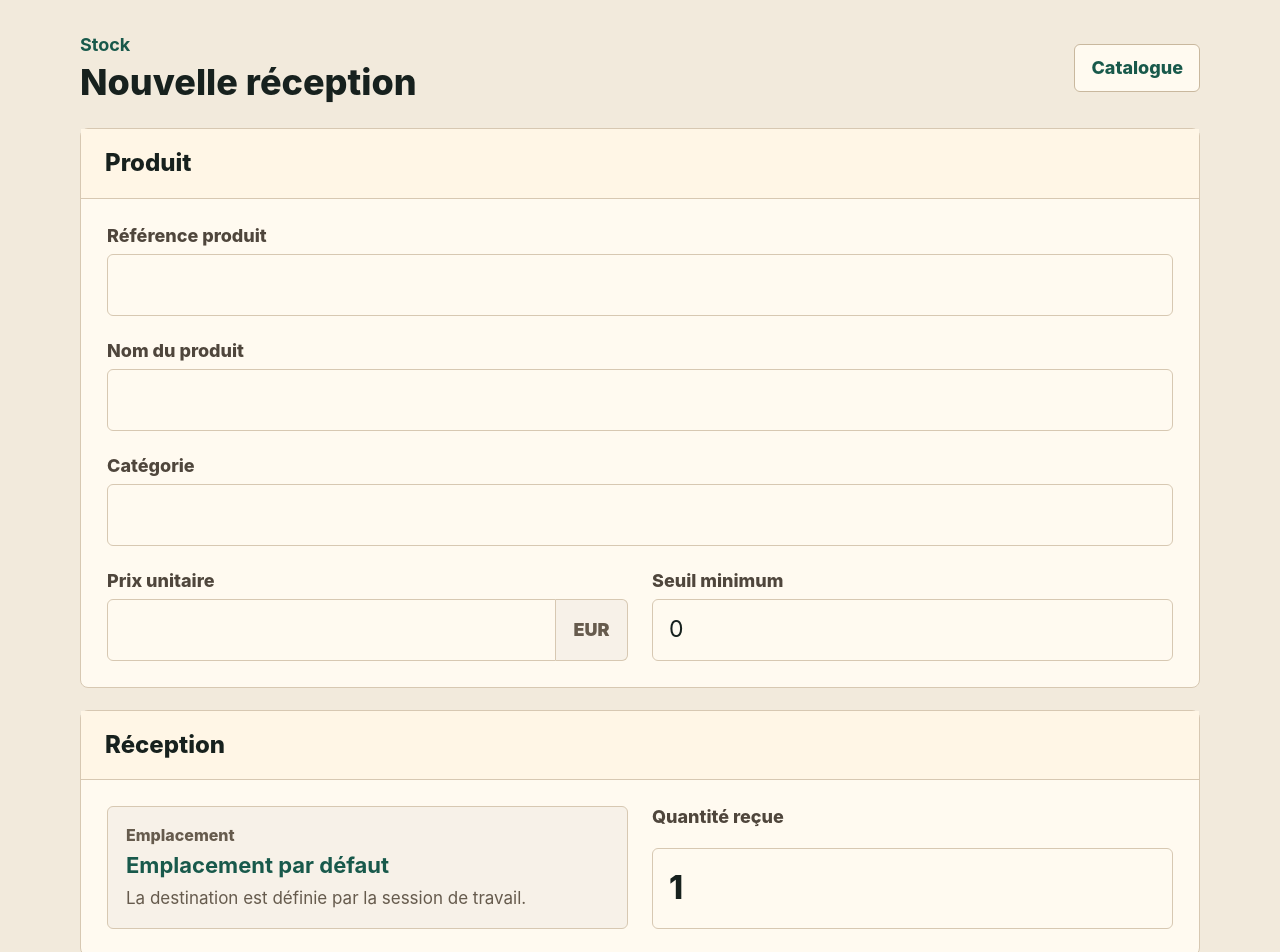
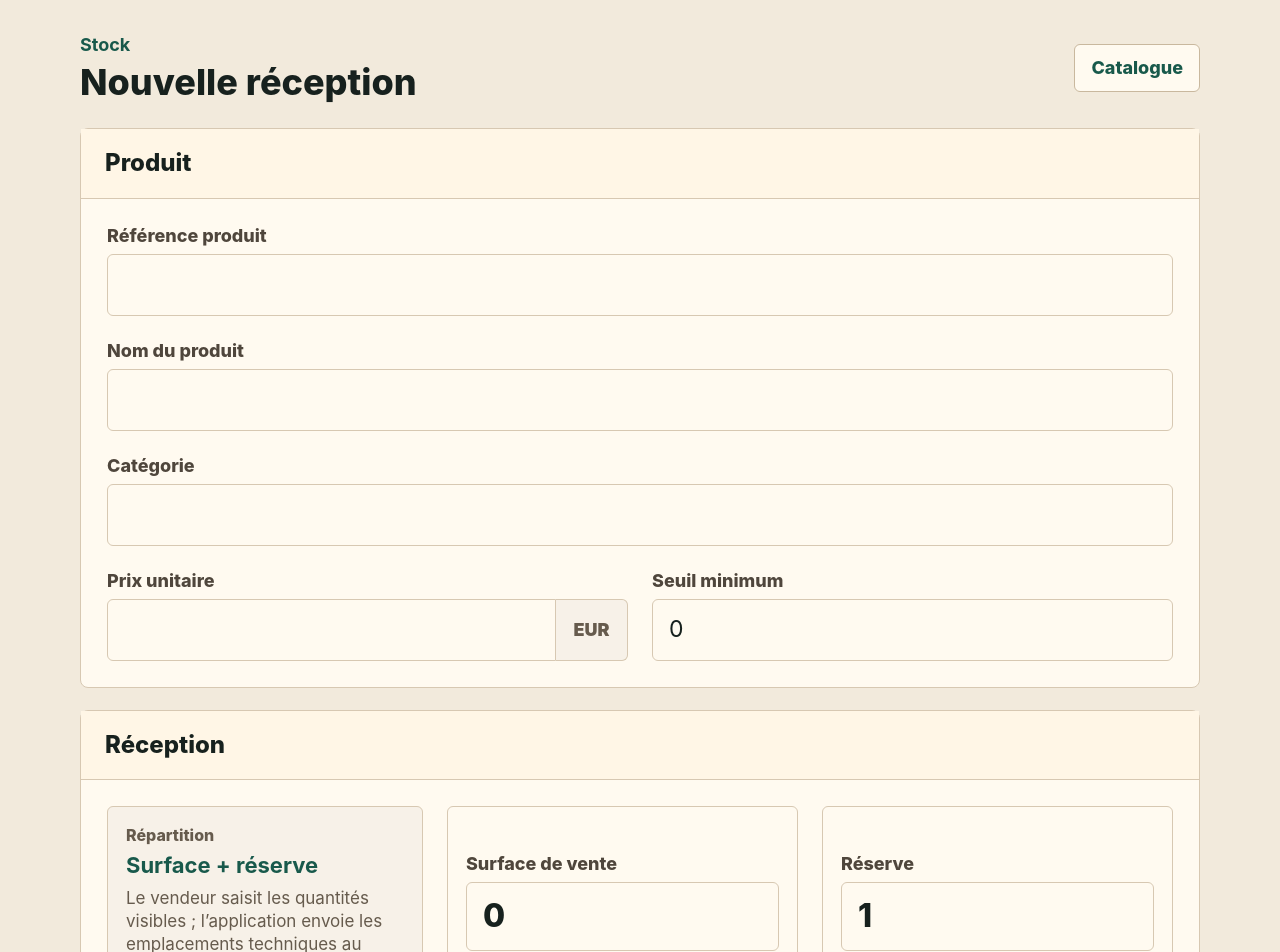
Before and after one commit to aliCheikCheikh/auto-stock-management-front, an Angular app: page /stock-receipts/new in a window 1280 px wide. Shown: the top 952 px of the page. Built offline with nearby package versions, Linux system fonts and the light colour scheme.

Commit message:
feat(stock-receipts): split receipt quantities by location

```diff
--- a/src/app/features/stock-receipts/pages/new-stock-receipt-page/new-stock-receipt-page.html
+++ b/src/app/features/stock-receipts/pages/new-stock-receipt-page/new-stock-receipt-page.html
@@ -68,18 +68,27 @@
                 <h2 id="distribution-section-title">Réception</h2>
             </div>
 
-      <div class="form-grid">
-        <div class="session-context">
-          <span>Emplacement</span>
-          <strong>Emplacement par défaut</strong>
-          <p>La destination est définie par la session de travail.</p>
+            <div class="form-grid form-grid--distribution">
+                <div class="distribution-note">
+                    <span>Répartition</span>
+                    <strong>Surface + réserve</strong>
+                    <p>Le vendeur saisit les quantités visibles ; l’application envoie les emplacements techniques au
+                        backend.</p>
                 </div>
 
-        <div class="field field--quantity">
-          <label for="quantity">Quantité reçue</label>
-          <input id="quantity" type="number" formControlName="quantity" />
-          @if (form.controls.quantity.touched && form.controls.quantity.invalid) {
-            <p class="field-error">Quantité invalide.</p>
+                <div class="distribution-card">
+                    <label for="shopFloorQuantity">Surface de vente</label>
+                    <input id="shopFloorQuantity" type="number" formControlName="shopFloorQuantity" />
+                    @if (form.controls.shopFloorQuantity.touched && form.controls.shopFloorQuantity.invalid) {
+                    <p class="field-error">Quantité surface invalide.</p>
+                    }
+                </div>
+
+                <div class="distribution-card">
+                    <label for="backstockQuantity">Réserve</label>
+                    <input id="backstockQuantity" type="number" formControlName="backstockQuantity" />
+                    @if (form.controls.backstockQuantity.touched && form.controls.backstockQuantity.invalid) {
+                    <p class="field-error">Quantité réserve invalide.</p>
                     }
                 </div>
             </div>
--- a/src/app/features/stock-receipts/pages/new-stock-receipt-page/new-stock-receipt-page.scss
+++ b/src/app/features/stock-receipts/pages/new-stock-receipt-page/new-stock-receipt-page.scss
@@ -88,6 +88,10 @@ h2 {
   padding: 26px;
 }
 
+.form-grid--distribution {
+  grid-template-columns: minmax(220px, 0.9fr) repeat(2, minmax(0, 1fr));
+}
+
 .field {
   display: grid;
   gap: 8px;
@@ -145,38 +149,46 @@ input:focus {
   font-weight: 900;
 }
 
-.field--quantity input {
-  font-size: 32px;
-  font-weight: 800;
-}
-
-.session-context {
+.distribution-note,
+.distribution-card {
   display: grid;
   gap: 8px;
   align-content: center;
-  min-height: 112px;
+  min-height: 150px;
   border: 1px solid var(--color-border);
   border-radius: 6px;
-  background: var(--color-canvas-soft);
   padding: 18px;
 }
 
-.session-context span {
+.distribution-note {
+  background: var(--color-canvas-soft);
+}
+
+.distribution-card {
+  background: var(--color-surface);
+}
+
+.distribution-note span {
   color: var(--color-muted);
   font-size: 16px;
   font-weight: 800;
 }
 
-.session-context strong {
+.distribution-note strong {
   color: var(--color-petrol);
   font-size: 22px;
   line-height: 1.15;
 }
 
-.session-context p {
+.distribution-note p {
   color: var(--color-muted);
   font-size: 17px;
   line-height: 1.35;
+}
+
+.distribution-card input {
+  font-size: 32px;
+  font-weight: 800;
 }
 
 .field-error {
@@ -232,6 +244,10 @@ input:focus {
     padding: 22px;
   }
 
+  .form-grid--distribution {
+    grid-template-columns: 1fr;
+  }
+
   .form-actions {
     justify-content: stretch;
   }
--- a/src/app/features/stock-receipts/pages/new-stock-receipt-page/new-stock-receipt-page.ts
+++ b/src/app/features/stock-receipts/pages/new-stock-receipt-page/new-stock-receipt-page.ts
@@ -31,9 +31,13 @@ export class NewStockReceiptPage {
       nonNullable: true,
       validators: [Validators.required, Validators.min(0)],
     }),
-    quantity: new FormControl(1, {
+    shopFloorQuantity: new FormControl(0, {
       nonNullable: true,
-      validators: [Validators.required, Validators.min(1)],
+      validators: [Validators.required, Validators.min(0)],
+    }),
+    backstockQuantity: new FormControl(1, {
+      nonNullable: true,
+      validators: [Validators.required, Validators.min(0)],
     }),
   });
 
@@ -63,10 +67,14 @@ export class NewStockReceiptPage {
       userId: DEV_SESSION_CONTEXT.userId,
       distributions: [
         {
-          locationId: DEV_SESSION_CONTEXT.defaultLocationId,
-          quantity: formValue.quantity,
+          locationId: DEV_SESSION_CONTEXT.locations.shopFloor.locationId,
+          quantity: formValue.shopFloorQuantity,
         },
-      ],
+        {
+          locationId: DEV_SESSION_CONTEXT.locations.backstock.locationId,
+          quantity: formValue.backstockQuantity,
+        },
+      ].filter((distribution) => distribution.quantity > 0),
     }
     console.log(request);
 
```
Lines whose indentation alone changed are shown as unchanged.
